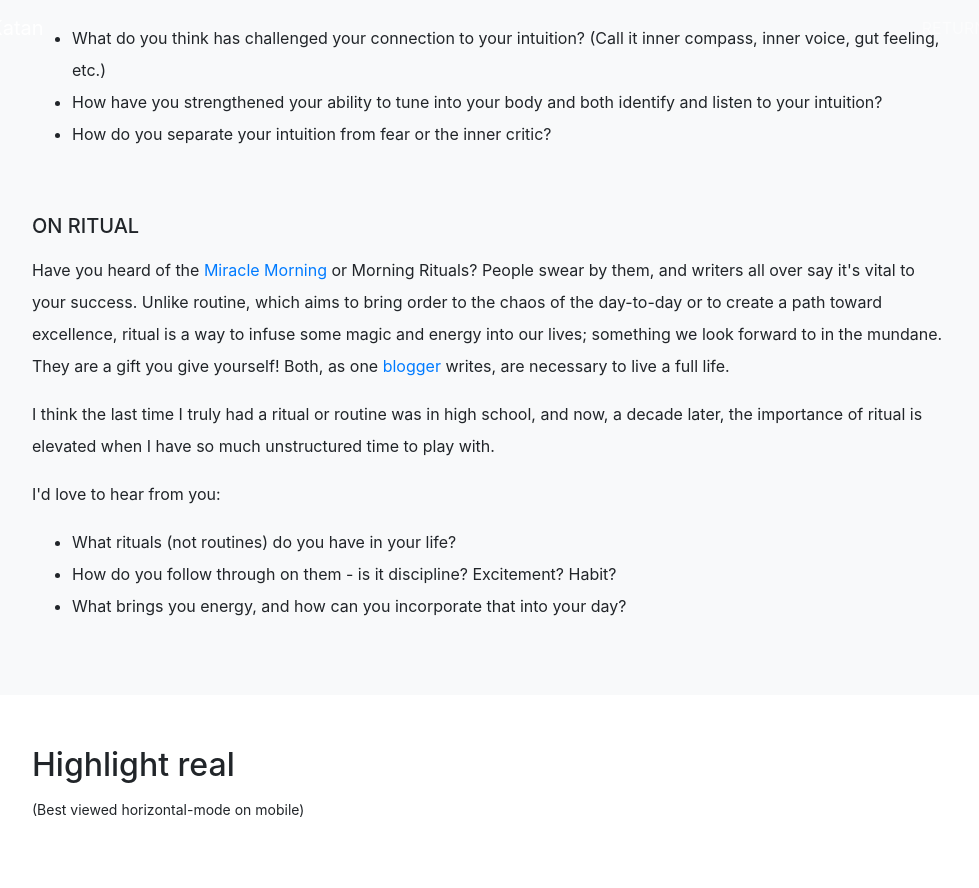
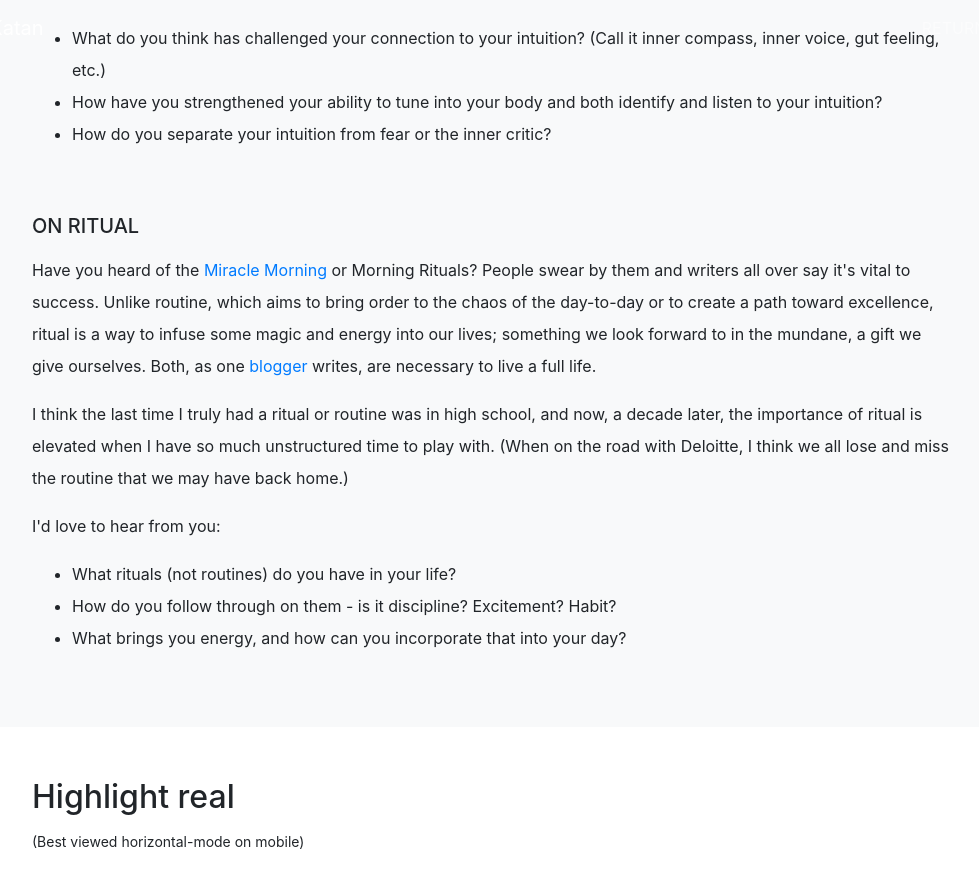
Before and after one commit to dalkat/dalkat.github.io, a Jekyll site: the page built from update-1.md, in a window 1280 px wide and 900 px high, scrolled down 4567 px. Shown: the top 888 px of the window, without its empty margins (148-1127 px from the left). Built offline with Jekyll 4.4.1, drawn with Linux system fonts in a browser that asks for light colours; nearby versions of some CDN libraries; some web fonts are replaced; library files that are not in the unit come from our copies; some of the changed text lies outside the part shown.

Commit message:
blog 1.3.6

```diff
--- a/_layouts/update-1.html
+++ b/_layouts/update-1.html
@@ -108,8 +108,8 @@ layout: default-sub
             </ul></p><br>
 
             <p><h5>ON RITUAL</h5></p>
-            <p>Have you heard of the <a href="https://amzn.to/2BI6zAZ" target=_blank">Miracle Morning</a> or Morning Rituals? People swear by them, and writers all over say it's vital to your success. Unlike routine, which aims to bring order to the chaos of the day-to-day or to create a path toward excellence, ritual is a way to infuse some magic and energy into our lives; something we look forward to in the mundane. They are a gift you give yourself! Both, as one <a href="https://www.brainpickings.org/2015/02/13/routine-ritual-anne-lamott-stitches/" target="_blank">blogger</a> writes, are necessary to live a full life.</p>
-            <p>I think the last time I truly had a ritual or routine was in high school, and now, a decade later, the importance of ritual is elevated when I have so much unstructured time to play with.</p>
+            <p>Have you heard of the <a href="https://amzn.to/2BI6zAZ" target=_blank">Miracle Morning</a> or Morning Rituals? People swear by them and writers all over say it's vital to success. Unlike routine, which aims to bring order to the chaos of the day-to-day or to create a path toward excellence, ritual is a way to infuse some magic and energy into our lives; something we look forward to in the mundane, a gift we give ourselves. Both, as one <a href="https://www.brainpickings.org/2015/02/13/routine-ritual-anne-lamott-stitches/" target="_blank">blogger</a> writes, are necessary to live a full life.</p>
+            <p>I think the last time I truly had a ritual or routine was in high school, and now, a decade later, the importance of ritual is elevated when I have so much unstructured time to play with. (When on the road with Deloitte, I think we all lose and miss the routine that we may have back home.)</p>
 
             <p>I'd love to hear from you:</p>
             <p><ul>
```
Also changed, not shown: other parts of _layouts/update-1.html (+1 -1 lines).
